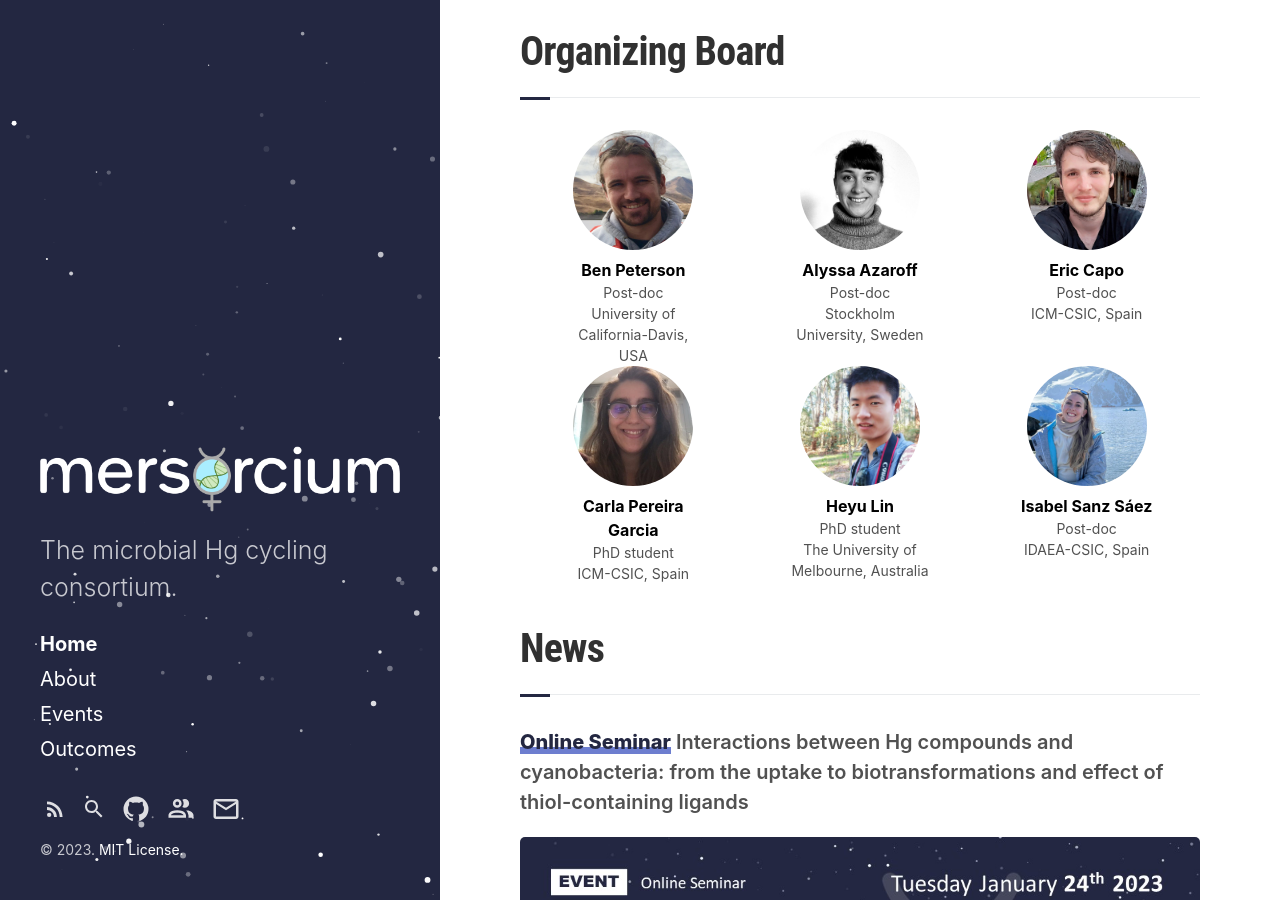
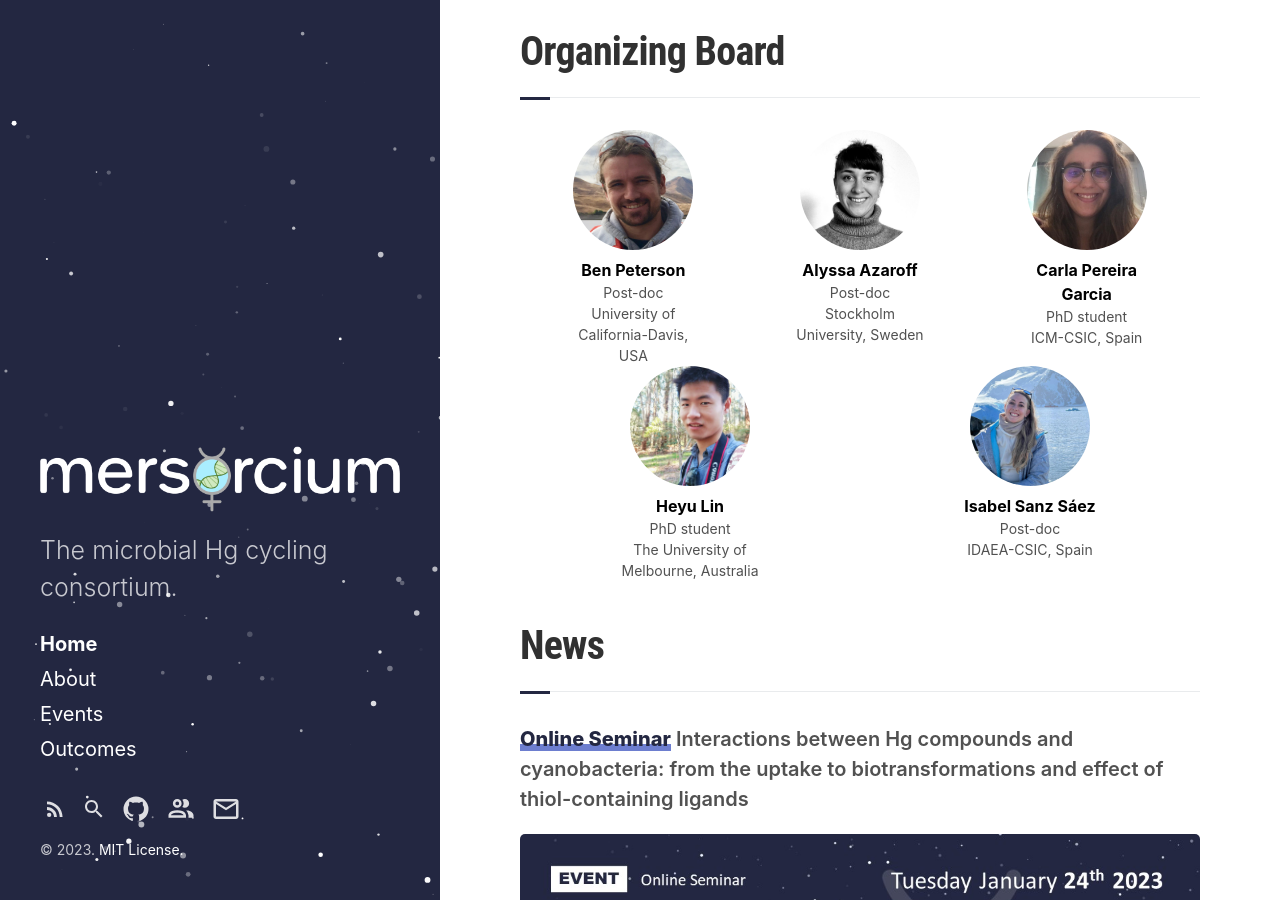
Before and after one commit to Mersorcium/mersorcium.github.io, a Jekyll site: the page built from index.html, in a window 1280 px wide and 900 px high, scrolled down 818 px. Built offline with Jekyll 4.4.1, drawn with Linux system fonts in a browser that asks for light colours; the list of posts is cut into pages by our own code.

Commit message:
remove Eric from the board

```diff
--- a/_includes/organizing-board.html
+++ b/_includes/organizing-board.html
@@ -2,6 +2,7 @@
   <h1 class="section-title underline">Organizing Board</h1>
   <div class="avatar">
 
+<!-- First line start-->
     <div class="member">
       <div class="square"><img src="{{ "/assets/member-avatar/Ben.jpg" | relative_url }}" alt="Avatar" /></div>
       <p>Ben Peterson</p>
@@ -17,19 +18,22 @@
     </div>
 
     <div class="member">
-      <div class="square"><a href="https://ercapo.wixsite.com/sedadna-society/ericcapo"><img src="{{ "/assets/member-avatar/Eric.jpg" | relative_url }}" alt="Avatar" /></a></div>
-      <p>Eric Capo</p>
-      <p>Post-doc</p>
-      <p>ICM-CSIC, Spain</p>
-    </div>
-  </div>
-  <div class="avatar">
-    <div class="member">
       <div class="square"><img src="{{ "/assets/member-avatar/Carla.jpg" | relative_url }}" alt="Avatar" /></div>
       <p>Carla Pereira Garcia</p>
       <p>PhD student</p>
       <p>ICM-CSIC, Spain</p>
     </div>
+    <!-- <div class="member">
+      <div class="square"><a href="https://ercapo.wixsite.com/sedadna-society/ericcapo"><img src="{{ "/assets/member-avatar/Eric.jpg" | relative_url }}" alt="Avatar" /></a></div>
+      <p>Eric Capo</p>
+      <p>Post-doc</p>
+      <p>ICM-CSIC, Spain</p>
+    </div> -->
+  </div>
+
+  <!-- Second line Start -->
+  <div class="avatar">
+
 
     <div class="member">
       <div class="square"><a href="https://scholar.google.com.au/citations?user=-EX2aeoAAAAJ&hl=en"><img src="{{ "/assets/member-avatar/Heyu.jpg" | relative_url }}" alt="Avatar" /></a></div>
```
